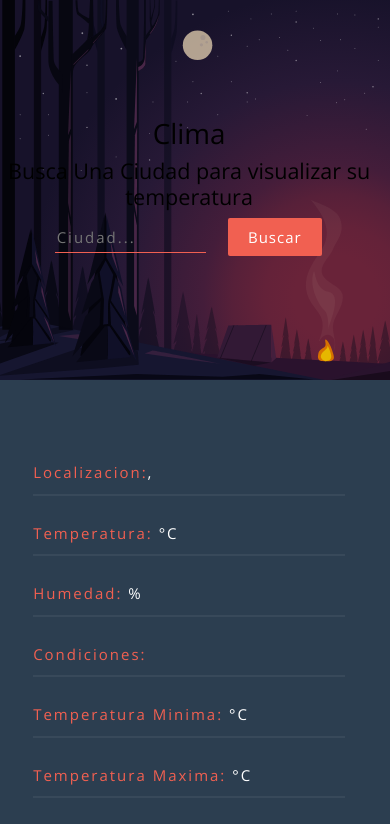
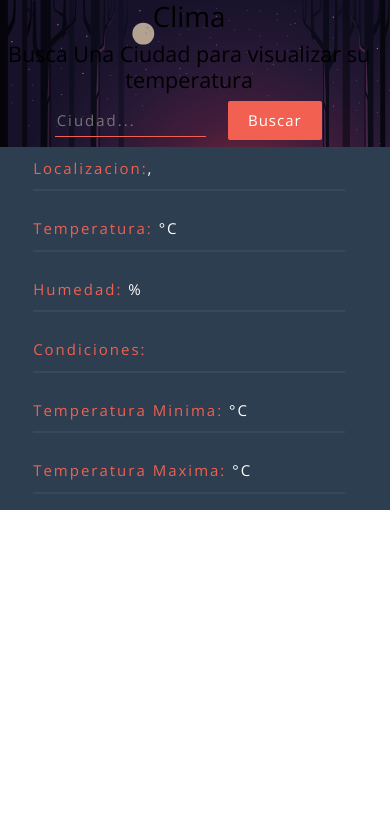
Before and after one commit to JavierLoera/App-clima-, a React (Create React App) app: page / in a window 390 px wide. Shown: the top 824 px of the page. Built offline with nearby package versions, Linux system fonts and the light colour scheme; no server answers.

Commit message:
Update App.css

```diff
--- a/src/App.css
+++ b/src/App.css
@@ -51,11 +51,11 @@ body {
 		width: 97vw;
 	}
 	.contenedor-principal {
-		height: 45vh;
+		height: auto;
 	}
 
 	.contenedor-datos {
-		height: 60vh;
+		height: auto;
 	}
 	.contenedor_datos__info {
 		width: 80vw;
```
